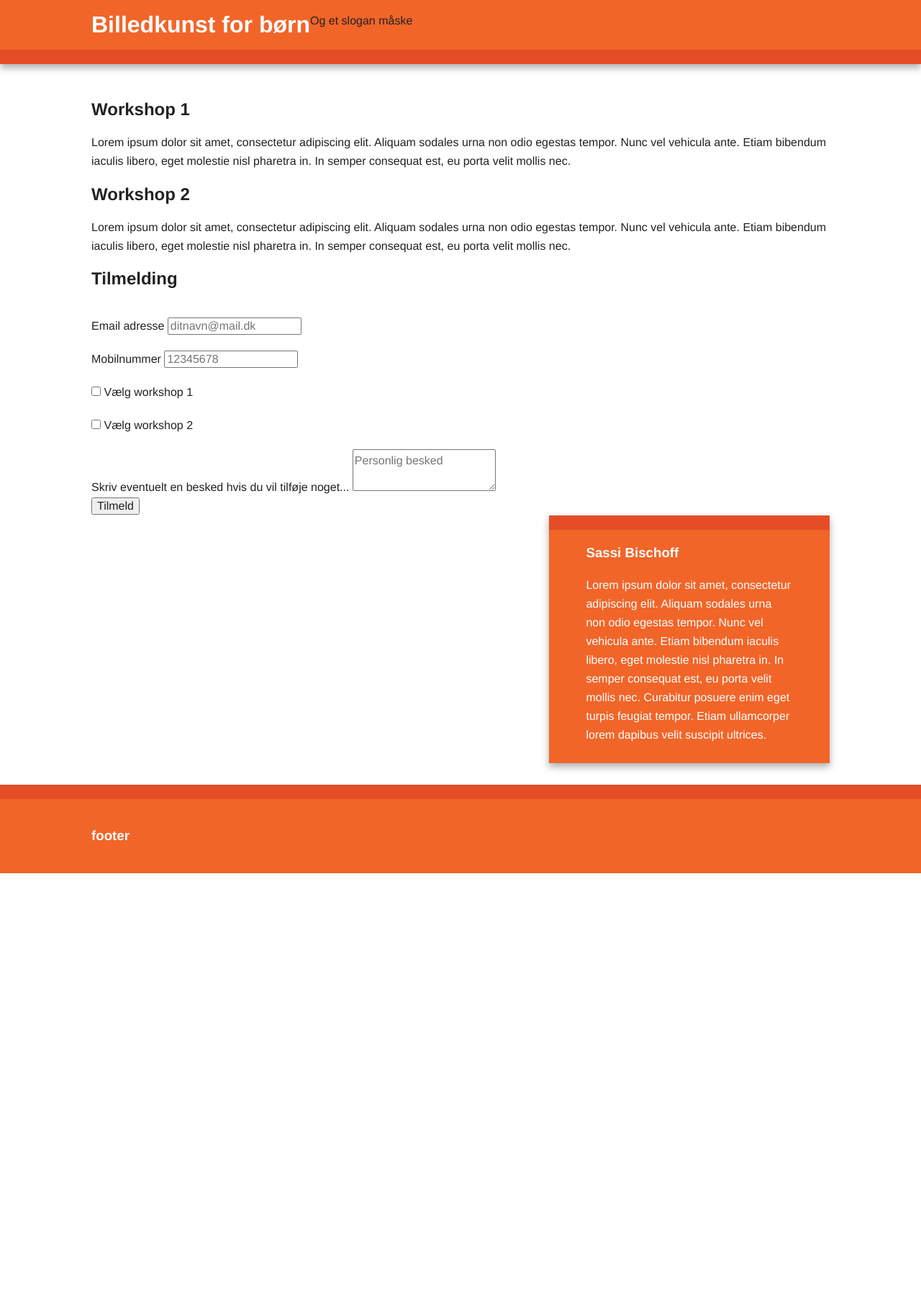
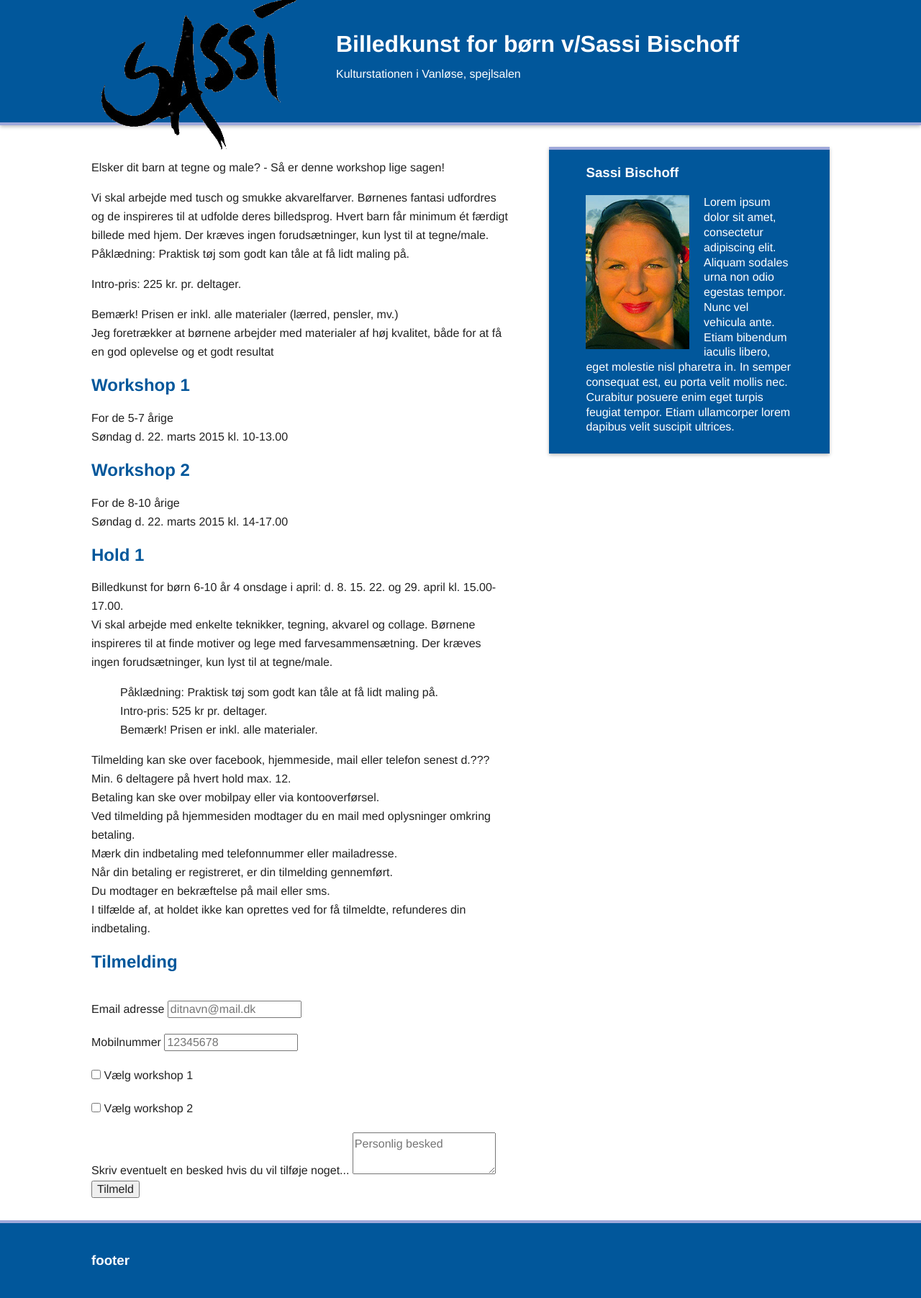
Before and after one commit to bjarniolsen/born, a PHP site: page / in a window 1280 px wide. Shown: the whole page at 72% size. Before the commit the page ends 1213 px from the top, so only its background shows below. Run offline with PHP 8.4, Linux system fonts and the light colour scheme; some libraries are stand-ins or nearby versions.

Commit message:
Started styling. Added images.

```diff
--- a/index.php
+++ b/index.php
@@ -11,7 +11,7 @@
 
         <meta charset="utf-8">
         <meta http-equiv="X-UA-Compatible" content="IE=edge,chrome=1">
-        <title>Billedkunst for børn | Sassi Bischoff</title>
+        <title>Billedkunst for børn v/Sassi Bischoff</title>
         <meta name="description" content="">
         <meta name="viewport" content="width=device-width, initial-scale=1">
 
@@ -27,8 +27,8 @@
 
         <div class="header-container">
             <header class="wrapper clearfix" role="banner">
-                <h1 class="title" role="heading" aria-level="1">Billedkunst for børn</h1>
-				<p>Og et slogan måske</p>
+                <h1 class="title" role="heading" aria-level="1">Billedkunst for børn v/Sassi Bischoff</h1>
+				<p class="subtitle">Kulturstationen i Vanløse, spejlsalen</p>
                 <!--<nav role="navigation">
                     <ul>
                         <li><a href="#">nav ul li a</a></li>
@@ -42,14 +42,52 @@
 		<main class="main-container" role="main">
             <div class="main wrapper clearfix">
 
+				<div class="main-content">
+
+					<section aria-labelledby="section-heading-ws-1">
+						<p>Elsker dit barn at tegne og male? - Så er denne workshop lige sagen!</p>
+						<p>Vi skal arbejde med tusch og smukke akvarelfarver. Børnenes fantasi udfordres og de inspireres til at udfolde deres billedsprog. Hvert barn får minimum ét færdigt billede med hjem. Der kræves ingen forudsætninger, kun lyst til at tegne/male.<br/>Påklædning: Praktisk tøj som godt kan tåle at få lidt maling på.</p>
+						<p>Intro-pris: 225 kr. pr. deltager.</p>
+						<p>Bemærk! Prisen er inkl. alle materialer (lærred, pensler, mv.)<br/>Jeg foretrækker at børnene arbejder med materialer af høj kvalitet, både for at få en god oplevelse og et godt resultat</p>
+						<p></p>
+						<p></p>
+						<p></p>
+						<p></p>
+					</section>
+
 					<section aria-labelledby="section-heading-ws-1">
                     	<h2 id="section-heading-ws-1" role="heading" aria-level="2">Workshop 1</h2>
-                    <p><!--img src="static/img/_sassi-bischoff.jpg" alt="Sassi Bischoff" width="100" height="120" /-->Lorem ipsum dolor sit amet, consectetur adipiscing elit. Aliquam sodales urna non odio egestas tempor. Nunc vel vehicula ante. Etiam bibendum iaculis libero, eget molestie nisl pharetra in. In semper consequat est, eu porta velit mollis nec.</p>
+						<p>For de 5-7 årige<br/>Søndag d. 22. marts 2015 kl. 10-13.00</p>
 					</section>
+
 					<section aria-labelledby="section-heading-ws-2">
                     	<h2 id="section-heading-ws-2" role="heading" aria-level="2">Workshop 2</h2>
-                    <p><!--img src="static/img/_sassi-bischoff.jpg" alt="Sassi Bischoff" width="100" height="120" /-->Lorem ipsum dolor sit amet, consectetur adipiscing elit. Aliquam sodales urna non odio egestas tempor. Nunc vel vehicula ante. Etiam bibendum iaculis libero, eget molestie nisl pharetra in. In semper consequat est, eu porta velit mollis nec.</p>
+						<p>For de 8-10 årige<br/>Søndag d. 22. marts 2015 kl. 14-17.00</p>
 					</section>
+
+					<section aria-labelledby="section-heading-hold-1">
+                    	<h2 id="section-heading-hold-1" role="heading" aria-level="2">Hold 1</h2>
+						<p>
+							Billedkunst for børn 6-10 år 4 onsdage i april: d. 8. 15. 22. og 29. april kl. 15.00-17.00.<br/>
+							Vi skal arbejde med enkelte teknikker, tegning, akvarel og collage. Børnene inspireres til at finde motiver og lege med farvesammensætning. Der kræves ingen forudsætninger, kun lyst til at tegne/male.
+						</p>
+						<blockquote>
+							Påklædning: Praktisk tøj som godt kan tåle at få lidt maling på.<br/>
+							Intro-pris: 525 kr pr. deltager.<br/>
+							Bemærk! Prisen er inkl. alle materialer.<br/>
+						</blockquote>
+						<p>
+							Tilmelding kan ske over facebook, hjemmeside, mail eller telefon senest d.???<br/>
+							Min. 6 deltagere på hvert hold max. 12.<br/>
+							Betaling kan ske over mobilpay eller via kontooverførsel.<br/>
+							Ved tilmelding på hjemmesiden modtager du en mail med oplysninger omkring betaling.<br/>
+							Mærk din indbetaling med telefonnummer eller mailadresse.<br/>
+							Når din betaling er registreret, er din tilmelding gennemført.<br/>
+							Du modtager en bekræftelse på mail eller sms.<br/>
+							I tilfælde af, at holdet ikke kan oprettes ved for få tilmeldte, refunderes din indbetaling.<br/>
+						</p>
+					</section>
+
 					<section aria-labelledby="section-heading-subscribe">
                     	<h2 id="section-heading-subscribe" role="heading" aria-level="2">Tilmelding</h2>
 
@@ -128,9 +166,11 @@
 
 					</section>
 
-                <aside>
+				</div>
+
+                <aside class="clearfix">
                     <h3 role="heading" aria-level="3">Sassi Bischoff</h3>
-                    <p><!--img src="static/img/_sassi-bischoff-sm.jpg" alt="Sassi Bischoff" width="200" height="297" /-->Lorem ipsum dolor sit amet, consectetur adipiscing elit. Aliquam sodales urna non odio egestas tempor. Nunc vel vehicula ante. Etiam bibendum iaculis libero, eget molestie nisl pharetra in. In semper consequat est, eu porta velit mollis nec. Curabitur posuere enim eget turpis feugiat tempor. Etiam ullamcorper lorem dapibus velit suscipit ultrices.</p>
+                    <p><img src="static/img/sassi-bischoff-sm.jpg" alt="Sassi Bischoff" width="200" height="297" />Lorem ipsum dolor sit amet, consectetur adipiscing elit. Aliquam sodales urna non odio egestas tempor. Nunc vel vehicula ante. Etiam bibendum iaculis libero, eget molestie nisl pharetra in. In semper consequat est, eu porta velit mollis nec. Curabitur posuere enim eget turpis feugiat tempor. Etiam ullamcorper lorem dapibus velit suscipit ultrices.</p>
                 </aside>
 
             </div> <!-- #main -->
--- a/static/css/main.css
+++ b/static/css/main.css
@@ -67,26 +67,53 @@ body {
 }
 
 /* ===================
-    ALL: Orange Theme
+    ALL: Theme colors
    =================== */
 
 .header-container {
-    border-bottom: 20px solid #e44d26;
+    height: 170px;
+    border-bottom: 4px solid #9FA8DA;
+}
+.header-container .wrapper {
+	height: 100%;
 }
 
 .footer-container,
 .main aside {
-    border-top: 20px solid #e44d26;
+    border-top: 4px solid #9FA8DA;
 }
 
 .header-container,
 .footer-container,
 .main aside {
-    background: #f16529;
+    background: #01579B;
+}
+
+.title,
+.subtitle {
+    color: #fff;
 }
 
 .title {
-    color: white;
+	position: relative;
+	margin: 1.5em 0 0;
+	padding-left: 340px;
+}
+.title:before {
+	content: "";
+	position: absolute;
+	top: -2em;
+	left: 0;
+	width: 340px;
+	height: 233px;
+	background: url("../img/sassi-logo.gif") left center no-repeat;
+}
+.subtitle {
+	padding-left: 340px;
+}
+
+h2 {
+	color: #01579B;
 }
 
 /* ==============
@@ -190,6 +217,16 @@ label {
 	max-height: 500px;
 }
 
+.main aside img {
+    width: 50%;
+    height: auto;
+    float: left;
+    margin-right: 20px;
+    margin-bottom: 10px;
+}
+.main aside p {
+    line-height: 1.3;
+}
 
 
 
@@ -251,18 +288,24 @@ label {
 
     .header-container,
     .main aside {
-        -webkit-box-shadow: 0 5px 10px #aaa;
-           -moz-box-shadow: 0 5px 10px #aaa;
-                box-shadow: 0 5px 10px #aaa;
+        -webkit-box-shadow: 0 2px 5px rgba(0,0,0,0.26);
+           -moz-box-shadow: 0 2px 5px rgba(0,0,0,0.26);
+                box-shadow: 0 2px 5px rgba(0,0,0,0.26);
+    }
+    .main aside img {
+    	width: 100%;
+    	height: auto;
+    	float: none;
+    	margin-right: 0;
+    	margin-bottom: 20px;
+    }
+    .main aside p {
+    	line-height: 1.3;
     }
 
 /* ============
     WIDE: Menu
    ============ */
-
-    .title {
-        float: left;
-    }
 
     nav {
         float: right;
@@ -273,7 +316,7 @@ label {
     WIDE: Main
    ============ */
 
-    .main article {
+    .main .main-content {
         float: left;
         width: 57%;
     }
@@ -294,6 +337,16 @@ label {
         width: 1026px; /* 1140px - 10% for margins */
         margin: 0 auto;
     }
+	.main aside img {
+    	width: 50%;
+    	height: auto;
+    	float: left;
+    	margin-right: 20px;
+    	margin-bottom: 10px;
+	}
+	.main aside p {
+    	line-height: 1.3;
+	}
 }
 
 /* ==========================================================================
```
Also changed, not shown: static/img/2015-02-16 16.37.43.jpg (added), static/img/2015-02-16 16.38.03.jpg (added), static/img/2015-02-16 16.39.31.jpg (added), static/img/2015-02-16 16.40.23.jpg (added), static/img/2015-02-16 16.40.39.jpg (added), static/img/2015-02-17 14.55.39.jpg (added), static/img/sassi-logo.gif (added). Lines whose indentation alone changed are shown as unchanged.
